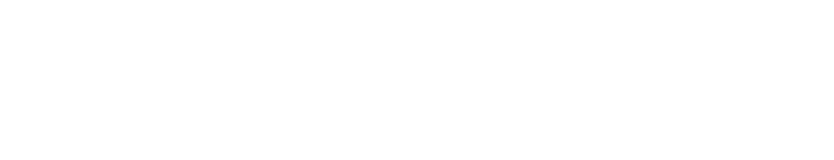
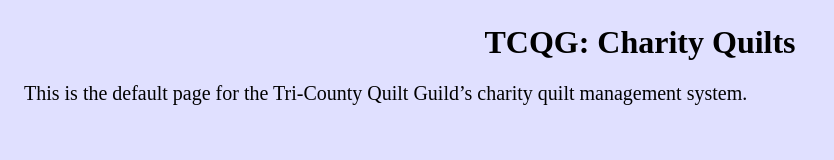
Before and after one commit to tcqg-charity-dev/tcqg-charity-dev, a plain HTML site: page index.html in a window 1280 px wide. Shown: the whole page, without its empty margins (0-834 px from the left). Drawn offline with Linux system fonts and the light colour scheme.

Commit message:
Add files via upload

```diff
--- a/index.html
+++ b/index.html
@@ -1,8 +1,8 @@
 <html>
     <head>
-        <title>Check Out Charity Quilt Kit</title>
+        <title>TCQG Charity Quilt Management System</title>
 	<meta name="viewport" content="width=device-width, initial-scale=1.0">
-<style src="tcqg-charity.css"/>
+        <link rel="stylesheet" href="tcqg-charity.css"/>
     </head>
     <body>
         <h1>TCQG: Charity Quilts</h1>
```
